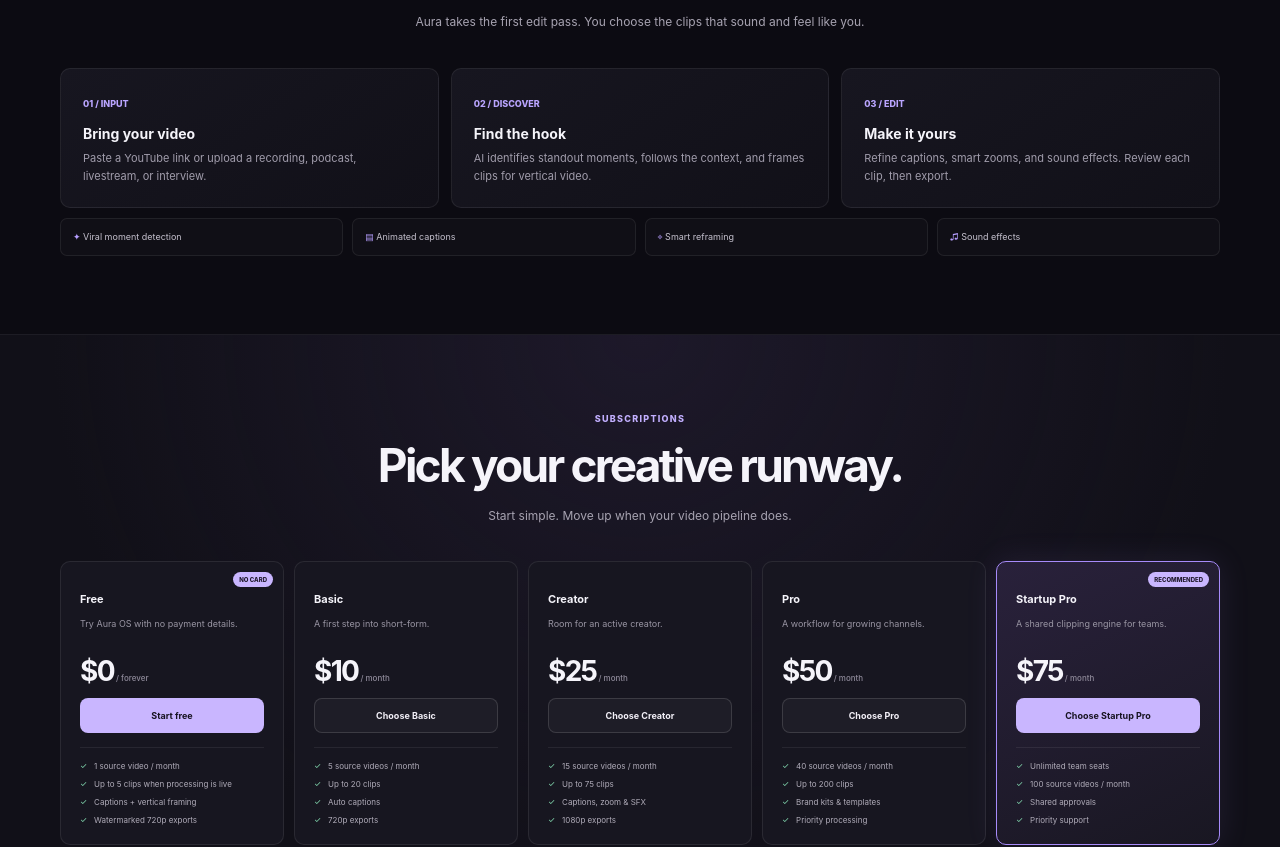
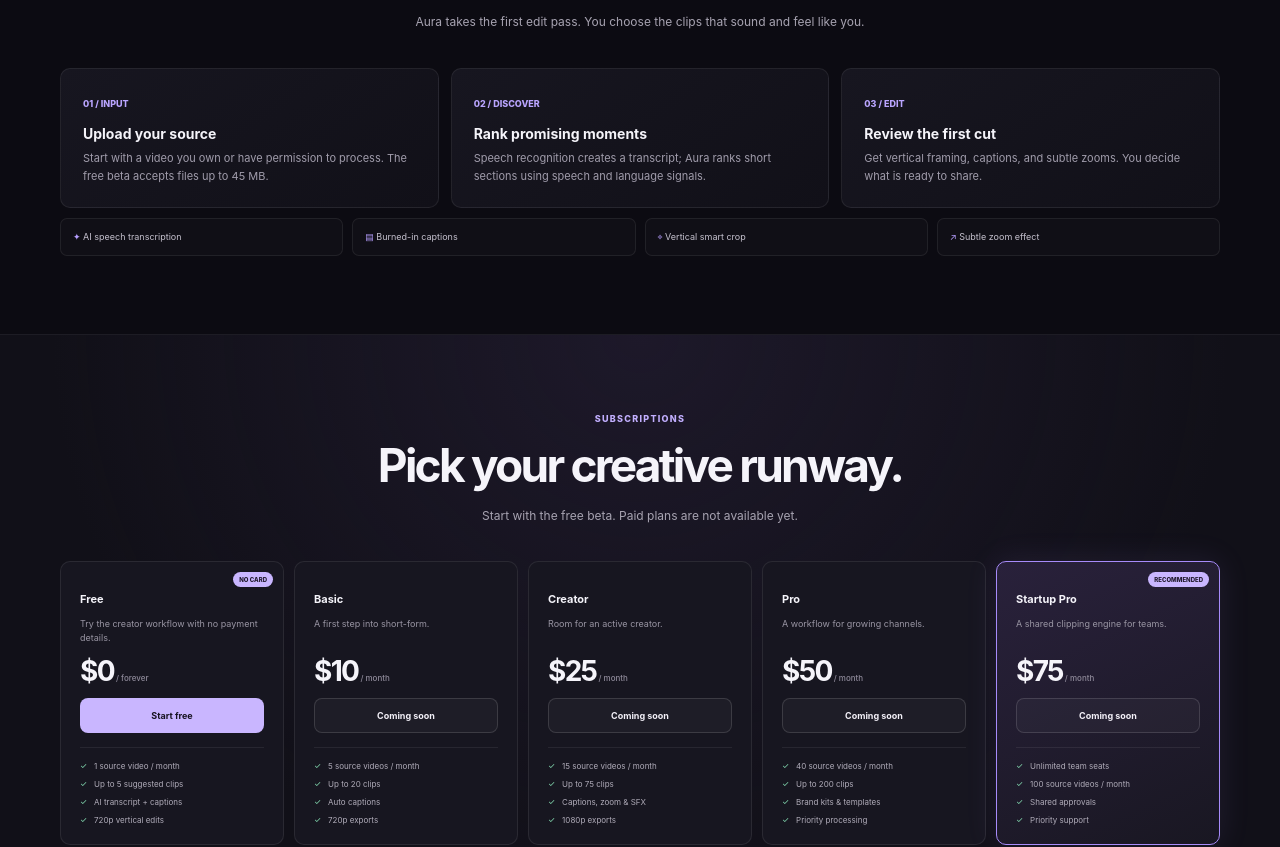
Before and after one commit to Mrinvincibleee/Aura-Os, a Next.js app: page / in a window 1280 px wide. Shown: the part 860-1707 px from the top of the page. Built offline with nearby package versions, Linux system fonts and the light colour scheme.

Commit message:
Refresh Aura OS site and free pricing

```diff
--- a/app/page.tsx
+++ b/app/page.tsx
@@ -10,14 +10,15 @@
   badge?: string;
   recommended?: boolean;
   free?: boolean;
+  available?: boolean;
 };
 
 const plans: Plan[] = [
-  { name: "Free", price: "$0", period: "forever", copy: "Try Aura OS with no payment details.", button: "Start free", badge: "No card", free: true, features: ["1 source video / month", "Up to 5 clips when processing is live", "Captions + vertical framing", "Watermarked 720p exports"] },
-  { name: "Basic", price: "$10", period: "month", copy: "A first step into short-form.", button: "Choose Basic", features: ["5 source videos / month", "Up to 20 clips", "Auto captions", "720p exports"] },
-  { name: "Creator", price: "$25", period: "month", copy: "Room for an active creator.", button: "Choose Creator", features: ["15 source videos / month", "Up to 75 clips", "Captions, zoom & SFX", "1080p exports"] },
-  { name: "Pro", price: "$50", period: "month", copy: "A workflow for growing channels.", button: "Choose Pro", features: ["40 source videos / month", "Up to 200 clips", "Brand kits & templates", "Priority processing"] },
-  { name: "Startup Pro", price: "$75", period: "month", copy: "A shared clipping engine for teams.", button: "Choose Startup Pro", badge: "Recommended", recommended: true, features: ["Unlimited team seats", "100 source videos / month", "Shared approvals", "Priority support"] },
+  { name: "Free", price: "$0", period: "forever", copy: "Try the creator workflow with no payment details.", button: "Start free", badge: "No card", free: true, available: true, features: ["1 source video / month", "Up to 5 suggested clips", "AI transcript + captions", "720p vertical edits"] },
+  { name: "Basic", price: "$10", period: "month", copy: "A first step into short-form.", button: "Coming soon", features: ["5 source videos / month", "Up to 20 clips", "Auto captions", "720p exports"] },
+  { name: "Creator", price: "$25", period: "month", copy: "Room for an active creator.", button: "Coming soon", features: ["15 source videos / month", "Up to 75 clips", "Captions, zoom & SFX", "1080p exports"] },
+  { name: "Pro", price: "$50", period: "month", copy: "A workflow for growing channels.", button: "Coming soon", features: ["40 source videos / month", "Up to 200 clips", "Brand kits & templates", "Priority processing"] },
+  { name: "Startup Pro", price: "$75", period: "month", copy: "A shared clipping engine for teams.", button: "Coming soon", badge: "Recommended", recommended: true, features: ["Unlimited team seats", "100 source videos / month", "Shared approvals", "Priority support"] },
 ];
 
 export default function Home() {
@@ -32,7 +33,7 @@
       <main>
         <section className="hero"><div className="wrap hero-grid">
           <div><div className="eyebrow">AI video clipping studio</div><h1>One long video.<br/><span>Endless moments.</span></h1>
-            <p>Drop in a YouTube video or upload a recording. Aura finds the moments people will replay, then prepares polished clips with captions, smart zooms, and sound.</p>
+            <p>Upload a short source video you own or have permission to edit. Aura transcribes it, ranks promising moments, and turns them into captioned vertical clips.</p>
             <div className="hero-actions"><Link className="btn primary" href="/login">Open your creator workspace ↗</Link><a className="btn secondary" href="#how">See how Aura works</a></div>
             <div className="micro">AI finds the moments. You keep the final say.</div>
           </div>
@@ -42,10 +43,10 @@
           </div></div>
         </div></section>
         <section className="section" id="how"><div className="wrap"><div className="sectionhead"><div className="eyebrow">From full video to feed-ready</div><h2>Your best moments, already halfway there.</h2><p>Aura takes the first edit pass. You choose the clips that sound and feel like you.</p></div>
-          <div className="featuregrid"><article className="feature"><span className="num">01 / INPUT</span><h3>Bring your video</h3><p>Paste a YouTube link or upload a recording, podcast, livestream, or interview.</p></article><article className="feature"><span className="num">02 / DISCOVER</span><h3>Find the hook</h3><p>AI identifies standout moments, follows the context, and frames clips for vertical video.</p></article><article className="feature"><span className="num">03 / EDIT</span><h3>Make it yours</h3><p>Refine captions, smart zooms, and sound effects. Review each clip, then export.</p></article></div>
-          <div className="chiprow"><div className="chip"><span>✦</span> Viral moment detection</div><div className="chip"><span>▤</span> Animated captions</div><div className="chip"><span>⌖</span> Smart reframing</div><div className="chip"><span>♫</span> Sound effects</div></div>
+          <div className="featuregrid"><article className="feature"><span className="num">01 / INPUT</span><h3>Upload your source</h3><p>Start with a video you own or have permission to process. The free beta accepts files up to 45 MB.</p></article><article className="feature"><span className="num">02 / DISCOVER</span><h3>Rank promising moments</h3><p>Speech recognition creates a transcript; Aura ranks short sections using speech and language signals.</p></article><article className="feature"><span className="num">03 / EDIT</span><h3>Review the first cut</h3><p>Get vertical framing, captions, and subtle zooms. You decide what is ready to share.</p></article></div>
+          <div className="chiprow"><div className="chip"><span>✦</span> AI speech transcription</div><div className="chip"><span>▤</span> Burned-in captions</div><div className="chip"><span>⌖</span> Vertical smart crop</div><div className="chip"><span>↗</span> Subtle zoom effect</div></div>
         </div></section>
-        <section className="pricing" id="pricing"><div className="wrap"><div className="sectionhead"><div className="eyebrow">Subscriptions</div><h2>Pick your creative runway.</h2><p>Start simple. Move up when your video pipeline does.</p></div><div className="plans">{plans.map(plan => <article key={plan.name} className={"plan" + (plan.recommended ? " recommended" : "") + (plan.free ? " free-plan" : "")}>{plan.badge && <span className="badge">{plan.badge}</span>}<h3>{plan.name}</h3><p>{plan.copy}</p><div className="price">{plan.price}<small> / {plan.period}</small></div><Link className={"btn " + (plan.recommended || plan.free ? "primary" : "secondary")} href="/login">{plan.button}</Link><ul>{plan.features.map(feature => <li key={feature}>{feature}</li>)}</ul></article>)}</div><p className="micro" style={{textAlign:"center"}}>Free signup requires no card. Plan limits are launch estimates; AI clip processing is still being connected, so videos may remain queued until it is live.</p></div></section>
+        <section className="pricing" id="pricing"><div className="wrap"><div className="sectionhead"><div className="eyebrow">Subscriptions</div><h2>Pick your creative runway.</h2><p>Start with the free beta. Paid plans are not available yet.</p></div><div className="plans">{plans.map(plan => <article key={plan.name} className={"plan" + (plan.recommended ? " recommended" : "") + (plan.free ? " free-plan" : "")}>{plan.badge && <span className="badge">{plan.badge}</span>}<h3>{plan.name}</h3><p>{plan.copy}</p><div className="price">{plan.price}<small> / {plan.period}</small></div>{plan.available ? <Link className="btn primary" href="/login">{plan.button}</Link> : <button className="btn secondary" type="button" disabled>{plan.button}</button>}<ul>{plan.features.map(feature => <li key={feature}>{feature}</li>)}</ul></article>)}</div><p className="micro" style={{textAlign:"center"}}>The beta processes one uploaded video per month on your computer while the local worker is running. No card is needed; paid plans and payments are not enabled.</p></div></section>
         <section className="section" id="about"><div className="wrap about"><div><div className="eyebrow">More time for making</div><h2>Your long videos have more to say.</h2><p>Aura OS is a creative workspace for turning the videos you already make into more ways to show up. Let AI take the first pass, keep the final say, and build a repeatable clip workflow.</p><Link className="btn secondary" href="/login">Explore your workspace ↗</Link></div><div className="about-card"><blockquote>“One source video. More moments worth sharing. A whole lot less time in the edit bay.”</blockquote><small>Built for creators, podcasters, and content teams.</small></div></div></section>
       </main>
       <footer className="footer"><div className="wrap footer-row"><Link className="brand" href="/"><span className="brandmark">✦</span>Aura OS</Link><span>AI-powered clipping for people creating what’s next.</span><span>© 2026 Aura OS</span></div></footer>
```
Also changed, not shown: app/globals.css.
